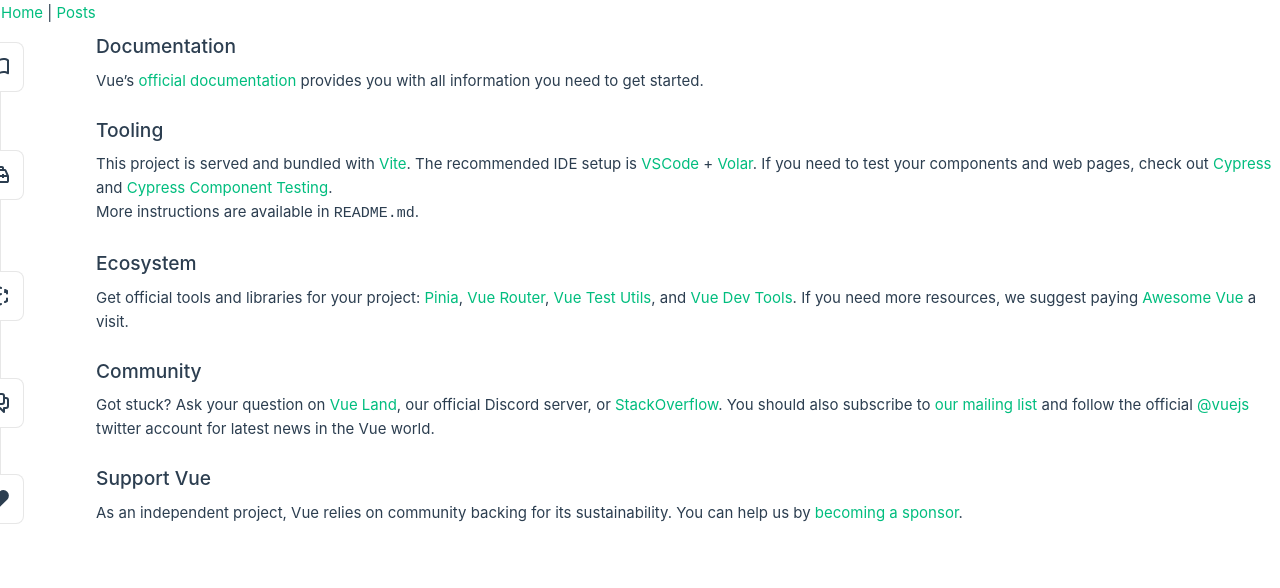
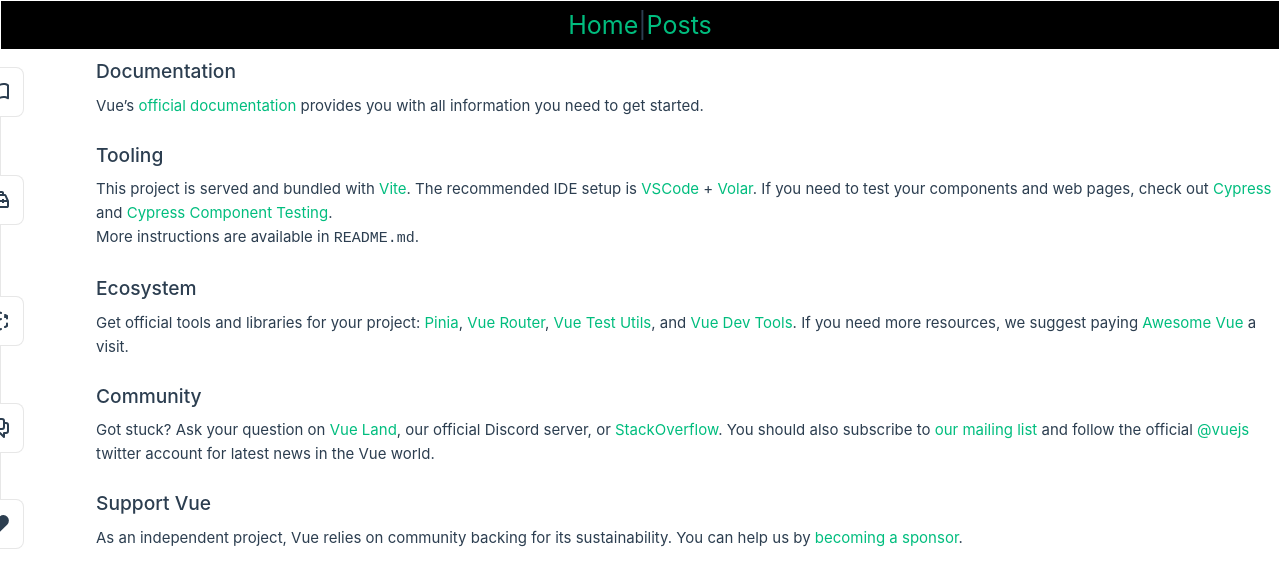
Before and after one commit to Aycarambo/Exercice-vuejs, a Vue app: page / in a window 1280 px wide. Shown: the top 588 px of the page. Built offline with nearby package versions, Linux system fonts and the light colour scheme.

Commit message:
multi-page avec header correct

```diff
--- a/src/App.vue
+++ b/src/App.vue
@@ -1,7 +1,54 @@
 <script setup>
-import Header from "./components/Header.vue";
+import TheWelcome from "./components/TheWelcome.vue";
+import Posts from "./Posts.vue";
+</script>
+
+<script>
+const routes = {
+  "/": TheWelcome,
+  "/posts": Posts,
+};
+export default {
+  data() {
+    return {
+      currentPath: window.location.hash,
+    };
+  },
+  computed: {
+    currentView() {
+      return routes[this.currentPath.slice(1) || "/"] || NotFound;
+    },
+  },
+  mounted() {
+    window.addEventListener("hashchange", () => {
+      this.currentPath = window.location.hash;
+    });
+  },
+};
 </script>
 
 <template>
-  <Header />
+  <header class="header">
+    <a href="#/">Home</a> | <a href="#/posts">Posts</a>
+  </header>
+  <component class="content" :is="currentView" />
 </template>
+
+<style scoped>
+.header {
+  display: flex;
+  align-items: center;
+  justify-content: center;
+  font-size: 25px;
+  width: 100%;
+  height: 50px;
+  position: fixed;
+  border: 1px solid white;
+  background: black;
+  z-index: 1000;
+}
+
+.content {
+  margin-top: 50px;
+}
+</style>
--- a/src/components/Header.vue
+++ /dev/null
@@ -1,48 +0,0 @@
-<script setup>
-import TheWelcome from "./TheWelcome.vue";
-import Posts from "./../Posts.vue";
-</script>
-
-<script>
-const routes = {
-  "/": TheWelcome,
-  "/posts": Posts,
-};
-export default {
-  data() {
-    return {
-      currentPath: window.location.hash,
-    };
-  },
-  computed: {
-    currentView() {
-      return routes[this.currentPath.slice(1) || "/"] || NotFound;
-    },
-  },
-  mounted() {
-    window.addEventListener("hashchange", () => {
-      this.currentPath = window.location.hash;
-    });
-  },
-};
-</script>
-
-<template>
-  <header class="header">
-    <a href="#/">Home</a> | <a href="#/posts">Posts</a>
-  </header>
-  <component class="content" :is="currentView" />
-</template>
-
-<style scoped>
-.header {
-  width: 100%;
-  position: absolute;
-  border: 1px solid white;
-  height: 25px;
-}
-
-.content {
-  margin-top: 25px;
-}
-</style>
```
